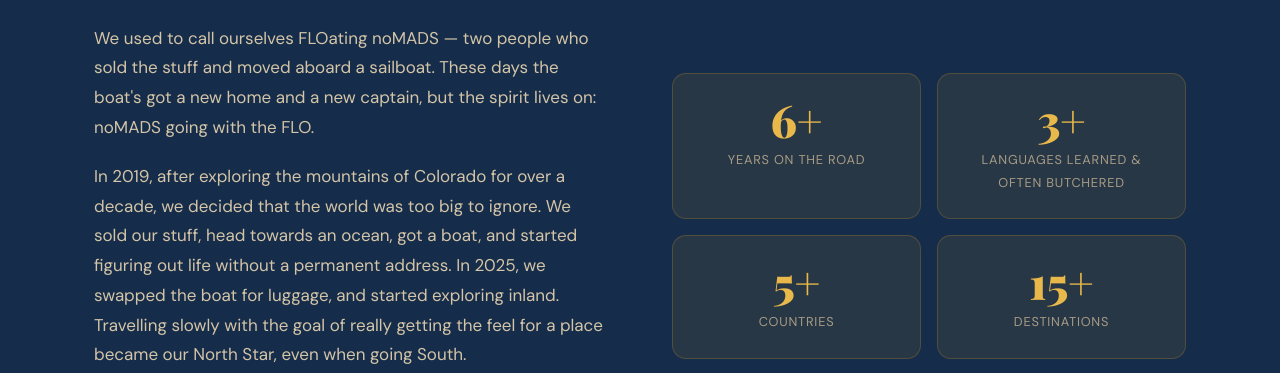
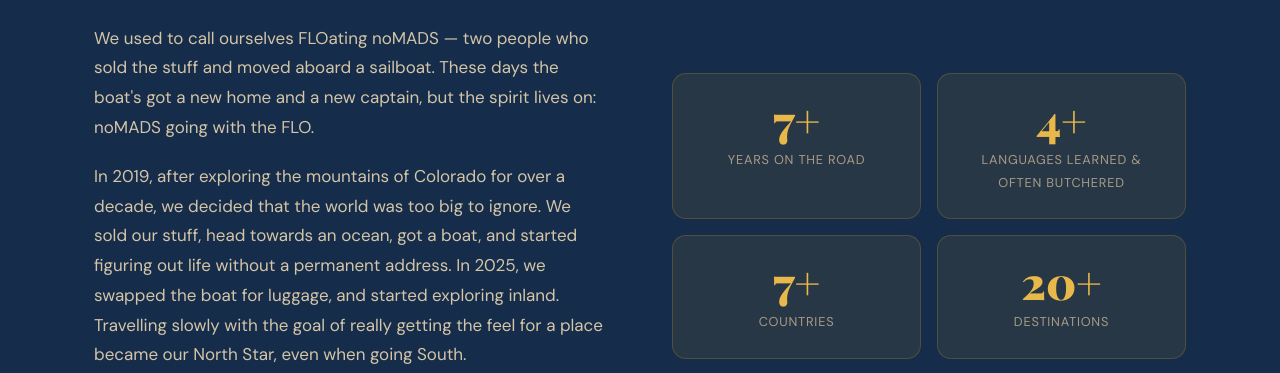
Before and after one commit to Synergy-UpLink/flomads, a Jekyll site: the page built from index.html, in a window 1280 px wide and 900 px high, scrolled down 912 px. Shown: the part 170-543 px from the top of the window. Built offline with Jekyll 4.4.1, drawn with Linux system fonts in a browser that asks for light colours; some web fonts are replaced.

Commit message:
updated stats on homepage, added link to jordanread.com

```diff
--- a/_data/locations.yml
+++ b/_data/locations.yml
@@ -22,6 +22,7 @@ locations:
     lat: 21.0783242
     lng: 105.8137701
     description: "The capital of Vietnam, in the north of the country on the Red River delta. A city of more than a thousand years, it combines the narrow streets of the Old Quarter, French colonial boulevards, and centuries-old temples and pagodas with a cityscape of lakes, including Hoàn Kiếm Lake in the centre and the much larger West Lake (Hồ Tây) to the north. Known for its street food, egg coffee, and dense motorbike traffic."
+
   - id: bangkok-thailand
     name: "Bangkok, Thailand"
     country: "Thailand"
@@ -29,6 +30,7 @@ locations:
     lat: 13.7541445
     lng: 100.5723513
     description: "Bangkok, the capital of Thailand, is a vibrant metropolis known for its ornate shrines, bustling street life, and floating markets along the Chao Phraya River. It serves as a major gateway to Southeast Asia, blending rich cultural heritage with modern urban energy."
+
   - id: savigny-le-temple-fr
     name: "Savigny-le-Temple, France"
     country: "France"
@@ -36,6 +38,7 @@ locations:
     lat: 48.5846941
     lng: 2.5288352
     description: "Savigny-le-Temple is a commune in the Seine-et-Marne department, about 35 kilometers southeast of Paris, France. It is part of the Sénart urban area and features residential neighborhoods, green spaces, and convenient rail connections to the capital. The town has grown considerably since the 20th century while retaining elements of its older village heritage."
+
   - id: ris-orangis-fr
     name: "Ris-Orangis, France"
     country: "France"
@@ -51,6 +54,7 @@ locations:
     lat: 48.8588549
     lng: 2.3470341
     description: "The capital of France, in the Île-de-France region on the banks of the Seine River. Home to global landmarks like the Eiffel Tower, Notre-Dame, and the Louvre, and one of the most visited cities in the world."
+
   - id: limoges-fr
     name: "Limoges, France"
     country: "France"
--- a/about/index.html
+++ b/about/index.html
@@ -40,6 +40,7 @@ Pricklesworth III."
     <h2 class="section-title center">Meet the Crew</h2>
     <div class="crew-grid">
       <div class="crew-card" id="Jordan">
+        <a href="https://jordanread.com" target="_blank">
         <div class="crew-avatar" style="background: linear-gradient(135deg, #1a3a5c, #2e6a9e);">
           <img src="{{ '/assets/images/jordan.png' | relative_url }}" alt="Jordan" />
 
@@ -55,7 +56,7 @@ Pricklesworth III."
           <span>Cloud Architecture</span>
           <span>Sailing</span>
           <span>Birding</span>
-        </div>
+        </div></a>
       </div>
 
       <div class="crew-card featured-card" id="Christine">
--- a/index.html
+++ b/index.html
@@ -145,19 +145,19 @@ petsit at a time."
       </div>
       <div class="what-cards">
         <div class="stat-card">
-          <span class="stat-num">6+</span>
+          <span class="stat-num">7+</span>
           <span class="stat-label">Years on the Road</span>
         </div>
         <div class="stat-card">
-          <span class="stat-num">3+</span>
+          <span class="stat-num">4+</span>
           <span class="stat-label">Languages learned &amp; often butchered</span>
         </div>
         <div class="stat-card">
-          <span class="stat-num">5+</span>
+          <span class="stat-num">7+</span>
           <span class="stat-label">Countries</span>
         </div>
         <div class="stat-card">
-          <span class="stat-num">15+</span>
+          <span class="stat-num">20+</span>
           <span class="stat-label">Destinations</span>
         </div>
         <div class="stat-card">
```
